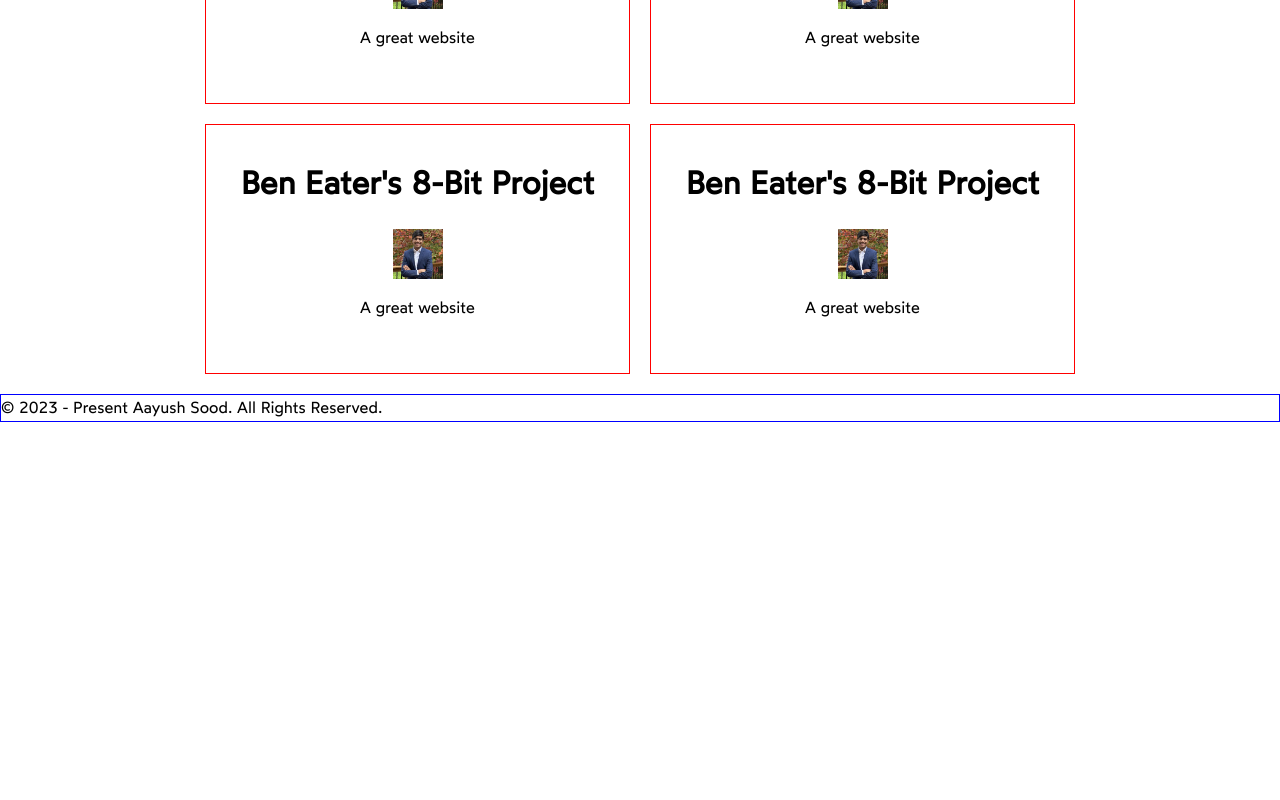
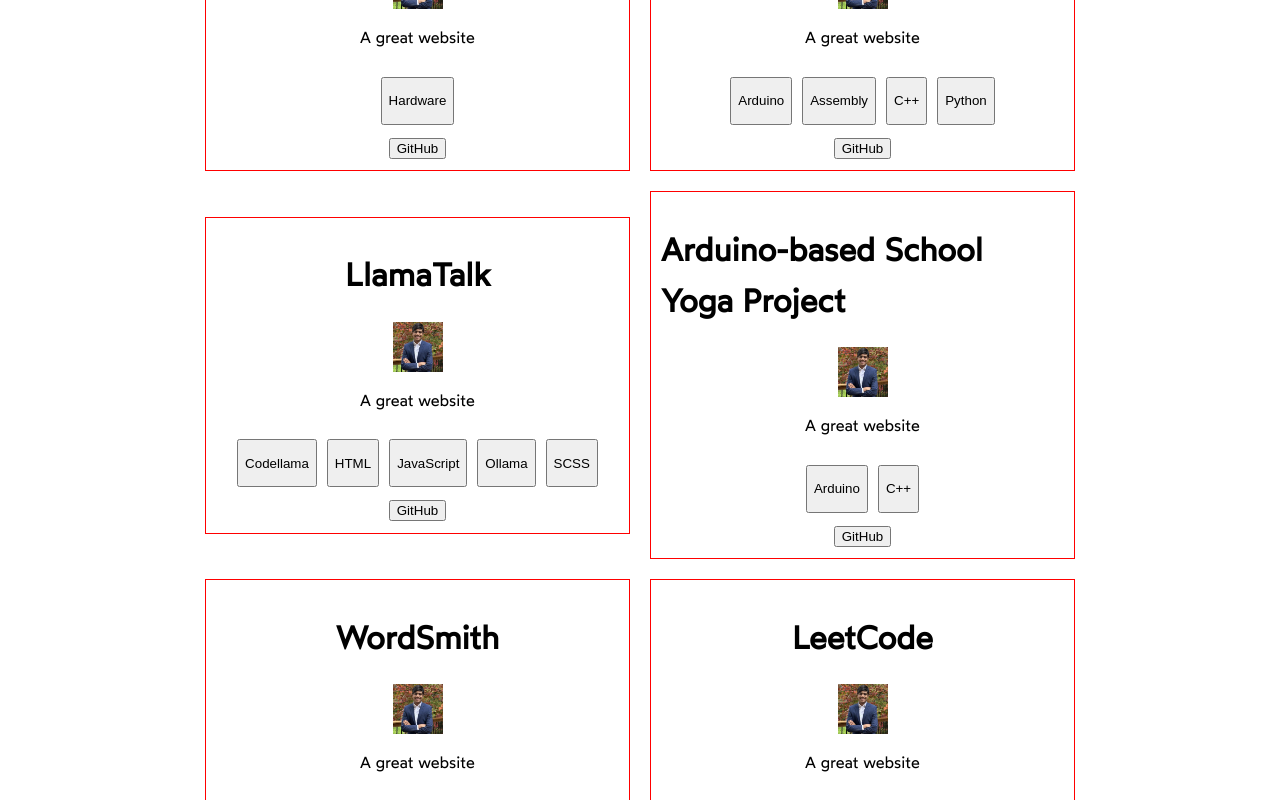
Before and after one commit to soodaayush/aayushsood-v2, a Next.js app: page / in a window 1280 px wide. Shown: the part 2200-3000 px from the top of the page. Before the commit the page ends 2622 px from the top, so only its background shows below. Built offline with nearby package versions, Linux system fonts and the light colour scheme.

Commit message:
Added tags to projects

```diff
--- a/src/app/components/project.js
+++ b/src/app/components/project.js
@@ -6,10 +6,19 @@
     <div className={styles.projectContainer}>
       <h1>{props.name}</h1>
       <a href={props.link} target="_blank">
-        <Image src={props.image} width={50} height={50} alt={props.title} />
+        <Image src={props.image} width={50} height={50} alt={props.name} />
       </a>
       <p>{props.description}</p>
-      <a href={props.github}></a>
+      <div className={styles.tagContainer}>
+        {props.tags.map((tag, index) => (
+          <button key={index}>
+            <p>{tag}</p>
+          </button>
+        ))}
+      </div>
+      <a href={props.github} target="_blank">
+        <button>GitHub</button>
+      </a>
     </div>
   );
 }
--- a/src/app/page.js
+++ b/src/app/page.js
@@ -14,31 +14,110 @@
     link: "https://www.aayushsood.com/",
     image: Aayush,
     description: "A great website",
-    tags: ["Hardware"],
+    tags: ["Hardware"].sort((a, b) => a.localeCompare(b)),
     github: "https://github.com/soodaayush",
   },
   {
     id: 2,
-    name: "Ben Eater's 8-Bit Project",
+    name: "Ben Eater's 6502 Project",
     link: "https://www.aayushsood.com/",
     image: Aayush,
     description: "A great website",
+    tags: ["Arduino", "Python", "Assembly", "C++"].sort((a, b) =>
+      a.localeCompare(b)
+    ),
     github: "https://github.com/soodaayush",
   },
   {
     id: 3,
-    name: "Ben Eater's 8-Bit Project",
+    name: "LlamaTalk",
     link: "https://www.aayushsood.com/",
     image: Aayush,
     description: "A great website",
+    tags: ["HTML", "SCSS", "JavaScript", "Codellama", "Ollama"].sort((a, b) =>
+      a.localeCompare(b)
+    ),
     github: "https://github.com/soodaayush",
   },
   {
     id: 4,
-    name: "Ben Eater's 8-Bit Project",
+    name: "Arduino-based School Yoga Project",
     link: "https://www.aayushsood.com/",
     image: Aayush,
     description: "A great website",
+    tags: ["Arduino", "C++"].sort((a, b) => a.localeCompare(b)),
+    github: "https://github.com/soodaayush",
+  },
+  {
+    id: 5,
+    name: "WordSmith",
+    link: "https://wordsmithy.netlify.app/",
+    image: Aayush,
+    description: "A great website",
+    tags: ["HTML", "SCSS", "JavaScript"].sort((a, b) => a.localeCompare(b)),
+    github: "https://github.com/soodaayush",
+  },
+  {
+    id: 6,
+    name: "LeetCode",
+    link: "https://www.aayushsood.com/",
+    image: Aayush,
+    description: "A great website",
+    tags: ["JavaScript", "Python", "C++"].sort((a, b) => a.localeCompare(b)),
+    github: "https://github.com/soodaayush",
+  },
+  {
+    id: 7,
+    name: "CoinDeno",
+    link: "https://www.aayushsood.com/",
+    image: Aayush,
+    description: "A great website",
+    tags: ["React Native", "Expo", "Firebase", "JavaScript"].sort((a, b) =>
+      a.localeCompare(b)
+    ),
+    github: "https://github.com/soodaayush",
+  },
+  {
+    id: 8,
+    name: "Pac Man",
+    link: "https://www.aayushsood.com/",
+    image: Aayush,
+    description: "A great website",
+    tags: ["HTML", "SCSS", "JavaScript"].sort((a, b) => a.localeCompare(b)),
+    github: "https://github.com/soodaayush",
+  },
+  {
+    id: 9,
+    name: "CoinDeno Web",
+    link: "https://www.aayushsood.com/",
+    image: Aayush,
+    description: "A great website",
+    tags: [
+      "React",
+      "Redux",
+      "Vite",
+      "Firebase",
+      "Tailwind CSS",
+      "JavaScript",
+    ].sort((a, b) => a.localeCompare(b)),
+    github: "https://github.com/soodaayush",
+  },
+  {
+    id: 10,
+    name: "Frontend Mentor Challenges",
+    link: "https://www.aayushsood.com/",
+    image: Aayush,
+    description: "A great website",
+    tags: ["HTML", "SCSS", "JavaScript"].sort((a, b) => a.localeCompare(b)),
+    github: "https://github.com/soodaayush",
+  },
+  {
+    id: 11,
+    name: "LearnWithMe",
+    link: "https://www.aayushsood.com/",
+    image: Aayush,
+    description: "A great website",
+    tags: ["HTML", "SCSS"].sort((a, b) => a.localeCompare(b)),
     github: "https://github.com/soodaayush",
   },
 ];
@@ -130,6 +209,7 @@
               link={project.link}
               image={project.image}
               description={project.description}
+              tags={project.tags}
               github={project.github}
             />
           ))}
--- a/src/app/styles/project.module.css
+++ b/src/app/styles/project.module.css
@@ -3,8 +3,16 @@
   justify-content: start;
   align-items: center;
   flex-direction: column;
-  height: 250px;
   width: 425px;
   padding: 10px;
   border: 1px solid red;
 }
+
+.tagContainer {
+  display: flex;
+  justify-content: center;
+  align-items: center;
+  flex-wrap: wrap;
+  gap: 10px;
+  margin: 10px;
+}
```
